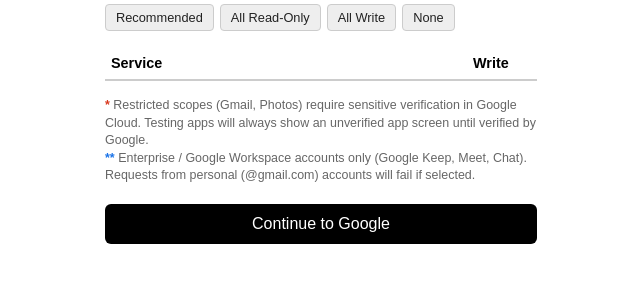
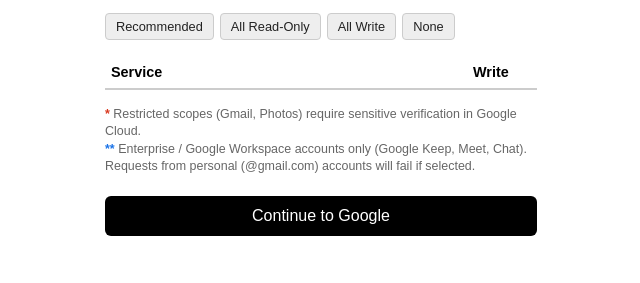
Before and after one commit to jessetane/google-mcp, a website: page public/authorize.html in a window 1280 px wide. Shown: the part 323-606 px from the top of the page, without its empty margins (319-959 px from the left). Drawn offline with Linux system fonts and the light colour scheme.

Commit message:
ui: simplify restricted scopes footnote

```diff
--- a/public/authorize.html
+++ b/public/authorize.html
@@ -158,7 +158,7 @@
 					<tbody id="service-rows"></tbody>
 				</table>
 				<div class="footnote">
-					<div><span class="restricted-mark">*</span> Restricted scopes (Gmail, Photos) require sensitive verification in Google Cloud. Testing apps will always show an unverified app screen until verified by Google.</div>
+					<div><span class="restricted-mark">*</span> Restricted scopes (Gmail, Photos) require sensitive verification in Google Cloud.</div>
 					<div><span class="workspace-mark">**</span> Enterprise / Google Workspace accounts only (Google Keep, Meet, Chat). Requests from personal (@gmail.com) accounts will fail if selected.</div>
 				</div>
 				<button type="submit">Continue to Google</button>
```
